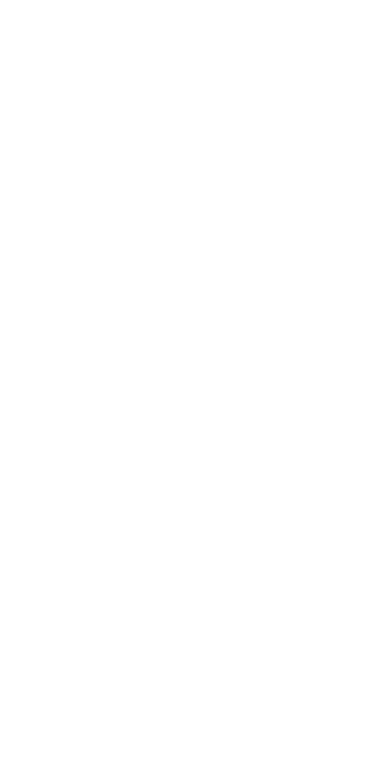
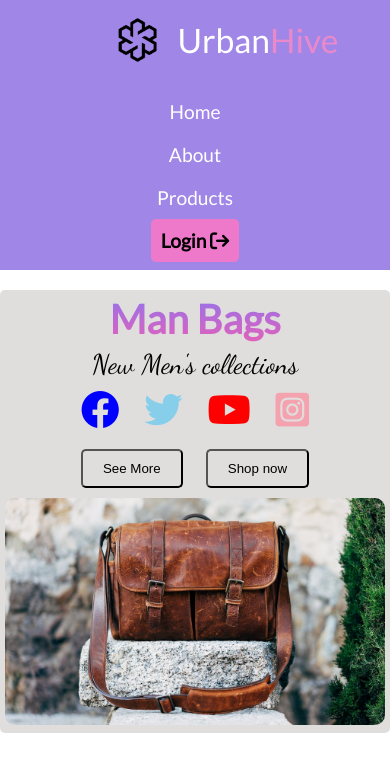
Before and after one commit to Sumaiya-Meem/milestone2-2nd-conceptual, a plain HTML site: page index.html in a window 390 px wide. Drawn offline with Linux system fonts and the light colour scheme.

Commit message:
make nav banner section responsive

```diff
--- a/index.html
+++ b/index.html
@@ -3,9 +3,48 @@
 <head>
     <meta charset="UTF-8">
     <meta name="viewport" content="width=device-width, initial-scale=1.0">
+    <link rel="stylesheet" href="styles/style.css">
+    <link rel="stylesheet" href="styles/responsive.css">
+    <link rel="stylesheet" href="https://cdnjs.cloudflare.com/ajax/libs/font-awesome/6.4.0/css/all.min.css" integrity="sha512-iecdLmaskl7CVkqkXNQ/ZH/XLlvWZOJyj7Yy7tcenmpD1ypASozpmT/E0iPtmFIB46ZmdtAc9eNBvH0H/ZpiBw==" crossorigin="anonymous" referrerpolicy="no-referrer" />
     <title>Document</title>
 </head>
 <body>
-
+    <header class="header">
+        <nav>
+            <div class="logo-container">
+                 <img src="images/nav-image/urban-hive.png" alt="">
+                 <p>Urban<span style="color:#e989cc">Hive</span></p>
+            </div>
+            <div class="menu-container">
+                <ul>
+                    <li><a href="">Home</a></li>
+                    <li><a href="">About</a></li>
+                    <li><a href="">Products</a></li>
+                    <li><a href="" class="login-btn">Login <i class="fa-solid fa-arrow-right-from-bracket"></i></a></li>
+                </ul>
+            </div>
+        </nav>
+    </header>
+    <main>
+        <section>
+            <div class="banner-container">
+                <div class="banner-content">
+                  <h1>Man Bags</h1>
+                  <p>New Men's collections</p>
+                  <div class="banner-icon">
+                    <span><i class="fa-brands fa-facebook" style="color:blue"></i></span>
+                    <span><i class="fa-brands fa-twitter" style="color:skyblue"></i></span>
+                    <span><i class="fa-brands fa-youtube" style="color:red"></i></span>
+                    <span><i class="fa-brands fa-square-instagram"  style="color:rgb(245, 162, 175)"></i></span>
+                  </div>
+                  <button class="banner-btn">See More</button>
+                  <button class="banner-btn">Shop now</button>
+                </div>
+                <div class="banner-img">
+                     <img src="images/banner-image/bag-picture.jpg" alt="">
+                </div>
+            </div>
+        </section>
+    </main>
 </body>
 </html>
--- a/styles/responsive.css
+++ b/styles/responsive.css
@@ -0,0 +1,12 @@
+@media screen  and (max-width:576px){
+    nav ,.menu-container ul ,.banner-container{
+        flex-direction: column;
+    }
+    .menu-container{
+        height: 190px;
+        width:100%;
+    }
+    .menu-container li{  margin-top: 20px;}
+    .menu-container  .login-btn{margin-bottom: 10px; width:100%;}
+    .banner-content ,.banner-img{width:100%;}
+}
--- a/styles/style.css
+++ b/styles/style.css
@@ -0,0 +1,100 @@
+@import url('https://fonts.googleapis.com/css2?family=Dancing+Script&family=Lato&family=Work+Sans:wght@500;600;700;800&display=swap');
+*{
+    box-sizing: border-box;
+    margin: 0%;
+    padding: 0%;
+}
+body{
+    font-family: 'Lato', sans-serif;
+}
+header{
+    background-color: #a086e7;
+}
+nav ,.banner-container{
+   display: flex;
+   align-items: center;
+   min-height: 50px;
+   max-width: 1100px;
+   margin: 0 auto;
+}
+.logo-container{
+    display: flex;
+    align-items: center;
+    width: 50%;
+}
+.logo-container img{
+    width:80px;
+    object-fit: cover;
+}
+.logo-container  p{
+    font-size: 2.1rem;
+    color:#fff;
+}
+.menu-container{
+    width: 50%;
+}
+.menu-container ul{
+    display: flex;
+    justify-content: space-between;
+    align-items: center;
+}
+.menu-container li{list-style: none;}
+.menu-container a{
+    text-decoration: none;
+    color:#fff;
+    font-size: 1.2rem;
+}
+.menu-container  .login-btn{
+    background-color: #ee79cb;
+    padding: 10px;
+    font-weight: 700;
+    border-radius: 5px;
+    color:#000;
+   text-align: center;
+}
+
+/* banner styles */
+.banner-container{
+    background-color: rgb(224, 221, 221);
+    margin-top: 20px;
+    padding: 5px;
+    border-radius: 5px;
+}
+.banner-content{
+    width: 50%;
+    text-align: center;
+
+}
+.banner-content h1{
+    background-image: linear-gradient(to bottom,#9373eb,#e261bb);
+    color:transparent;
+    -webkit-background-clip: text;
+    font-size: 2.5rem;
+    margin-bottom: 5px;
+}
+.banner-content p{
+    font-family: 'Dancing Script', cursive;
+    font-size: 1.7rem;
+    margin-bottom: 5px;
+}
+.banner-icon{
+    display: flex;
+    justify-content: space-between;
+    width:60%;
+    margin: 10px auto;
+}
+.banner-icon .fa-brands{
+    font-size: 2.4rem;
+
+}
+.banner-btn{
+    padding: 10px 20px;
+    background-color:transparent;
+    border-radius: 5px;
+    margin: 10px;
+}
+.banner-img{
+    width: 50%;
+    height: 100%;
+}
+.banner-img img{ width: 100%; border-radius: 10px;}
```
Also changed, not shown: images/banner-image/bag-picture.jpg (added), images/customer-picture/person.png (added), images/discount/React-removebg-preview.png (added), images/nav-image/urban-hive.png (added), images/products/bag.png (added).
